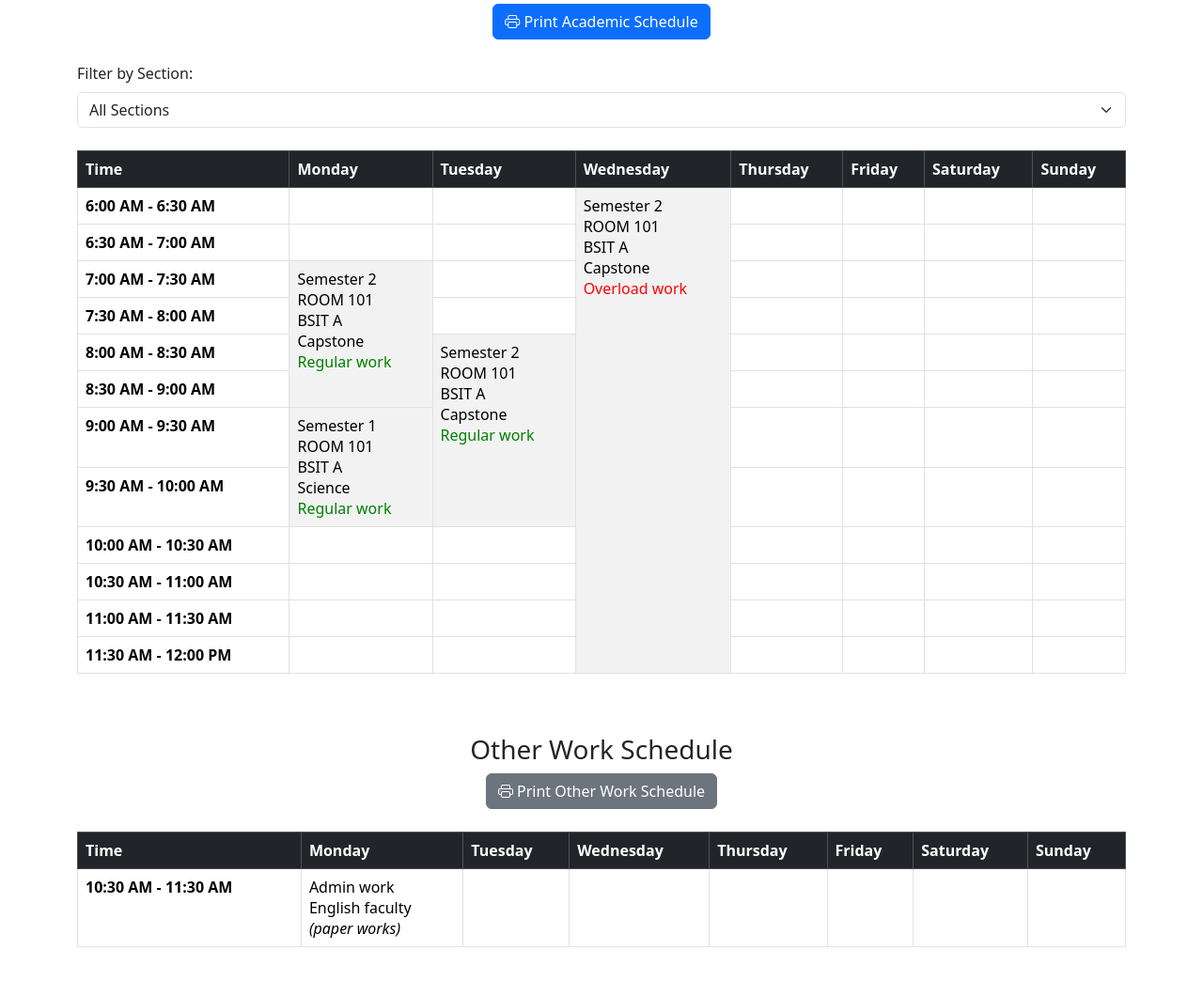
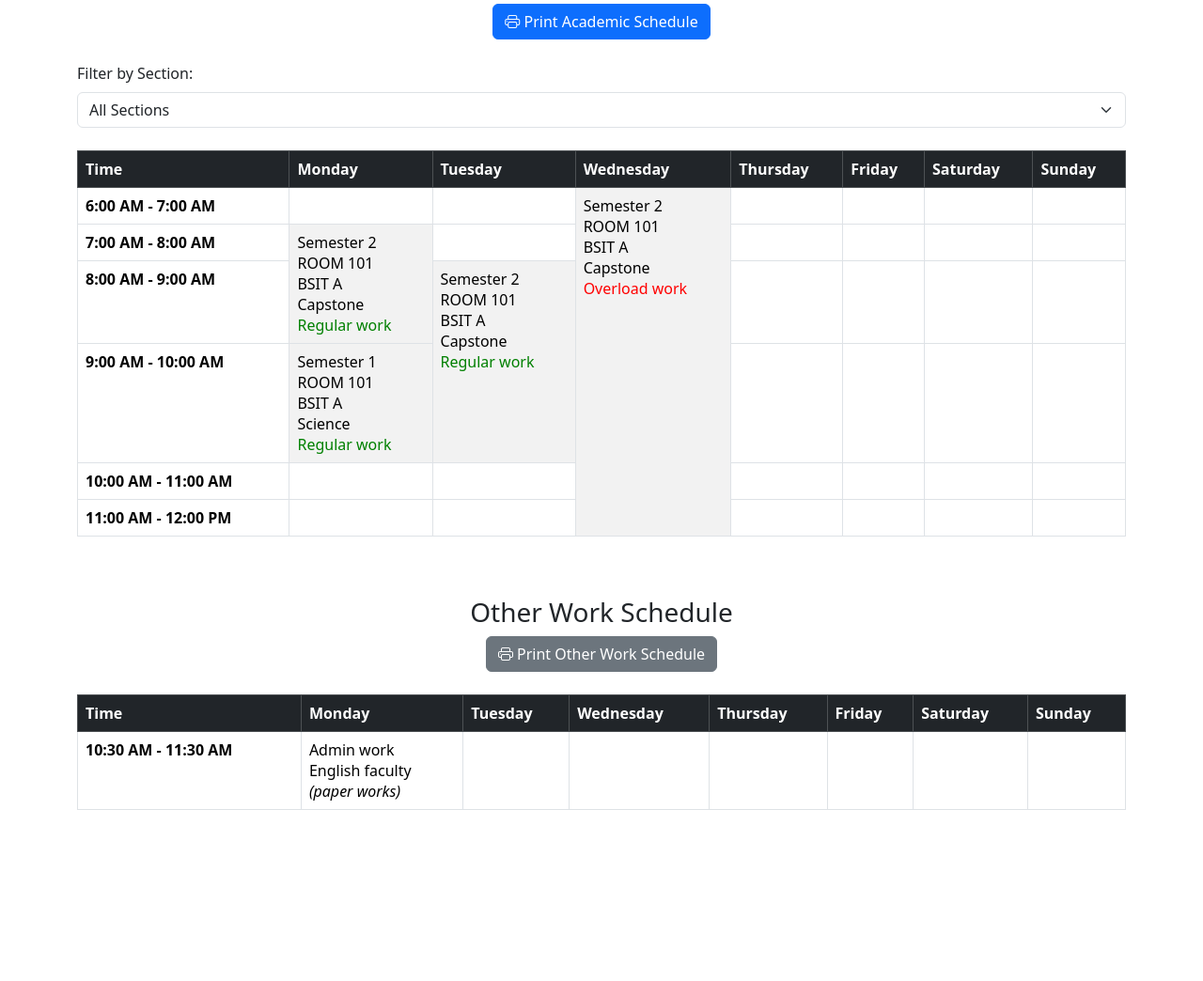
Before and after one commit to anderson895/FacSched, a PHP site: page /admin/view_schedule.php?teacher_id=1 in a window 1280 px wide. Shown: the part 192-1236 px from the top of the page at 94% size. After the commit the page ends 1054 px from the top, so only its background shows below. Run offline with PHP 8.4, Linux system fonts and the light colour scheme; a user stored in the database is signed in; data comes from the database, SQL or seed files in the repository; some libraries are stand-ins or nearby versions.

Commit message:
schedule

```diff
--- a/admin/backend/class.php
+++ b/admin/backend/class.php
@@ -150,16 +150,15 @@ class global_class extends db_connect
     } else {
         die("No schedule found for the specified teacher.");
     }
-
-        // Generate 30-minute time slots
+    // Generate hourly time slots
     $time_slots = [];
     $current_time = $min_start_time;
 
     while ($current_time < $max_end_time) {
         $start_time = date("g:i A", $current_time);
-            $end_time = date("g:i A", $current_time + 1800); // 30 minutes increment
+        $end_time = date("g:i A", $current_time + 3600);
         $time_slots[] = ['start' => $current_time, 'label' => "$start_time - $end_time"];
-            $current_time += 1800; // Move to the next 30-minute slot
+        $current_time += 3600;
     }
 
     // Fetch the schedule details for the teacher
@@ -213,7 +212,6 @@ class global_class extends db_connect
         'time_slots' => $time_slots
     ]; // This will be used in the front-end for rendering the schedule.
 }
-
 
 
 
--- a/admin/backend/end-points/fetchAcademicSchedule.php
+++ b/admin/backend/end-points/fetchAcademicSchedule.php
@@ -15,6 +15,7 @@
         <option value="<?= htmlspecialchars($section); ?>"><?= htmlspecialchars($section); ?></option>
     <?php endforeach; ?>
 </select>
+
 </div>
 
     <!-- Academic Schedule Table -->
@@ -39,24 +40,31 @@
                 $time_slots = $view_AcademicSchedule['time_slots'];
 
                 foreach ($time_slots as $slot_index => $slot): ?>
-                <tr>
+                    <?php
+                    $row_covered = false; // Flag to track if the row is covered by a schedule
+                    ?>
+                    <tr style="<?= $row_covered ? 'background-color: #f2f2f2;' : ''; ?>">
                         <td class="fw-bold"><?= $slot['label']; ?></td>
                         <?php foreach (array_keys($day_trackers) as $day): ?>
                             <?php
-                        $merged = false;
                             if ($day_trackers[$day] > 0) {
                                 $day_trackers[$day]--;
                                 continue;
                             }
 
+                            $merged = false;
                             foreach ($academic_schedule[$day] ?? [] as $key => $entry) {
                                 $entry_start = $entry['start_time'];
                                 $entry_end = $entry['end_time'];
+
                                 $status = str_replace('_', ' ', ucfirst($entry['ws_status']));
                                 $color = ($entry['ws_status'] === "regular_work") ? "green" : "red";
 
-                            if ($entry_start >= $slot['start'] && $entry_start < $slot['start'] + 1800) {  // 30 minutes interval
-                                $rowspan = ceil(($entry_end - $entry_start) / 1800);  // 30-minute rowspan
+                                if ($entry_start >= $slot['start'] && $entry_start < $slot['start'] + 3600) {
+                                    $rowspan = ceil(($entry_end - $entry_start) / 3600);
+
+                                    // Apply background color to the entire row if a schedule is present
+                                    $row_covered = true;
 
                                     echo "<td rowspan='$rowspan' class='schedule-entry' data-section='" .
                                          (isset($entry['section']) ? htmlspecialchars($entry['section']) : 'Vacant Hours') . "' style='background-color: #f2f2f2;'>";
@@ -65,6 +73,7 @@
                                     echo "<div>{$entry['section']}</div>";
                                     echo "<div>{$entry['subject_name']}</div>";
                                     echo "<div style='color: $color;'>$status</div>";
+
                                     echo "</td>";
 
                                     $day_trackers[$day] = $rowspan - 1;
```
Lines whose indentation alone changed are shown as unchanged.
